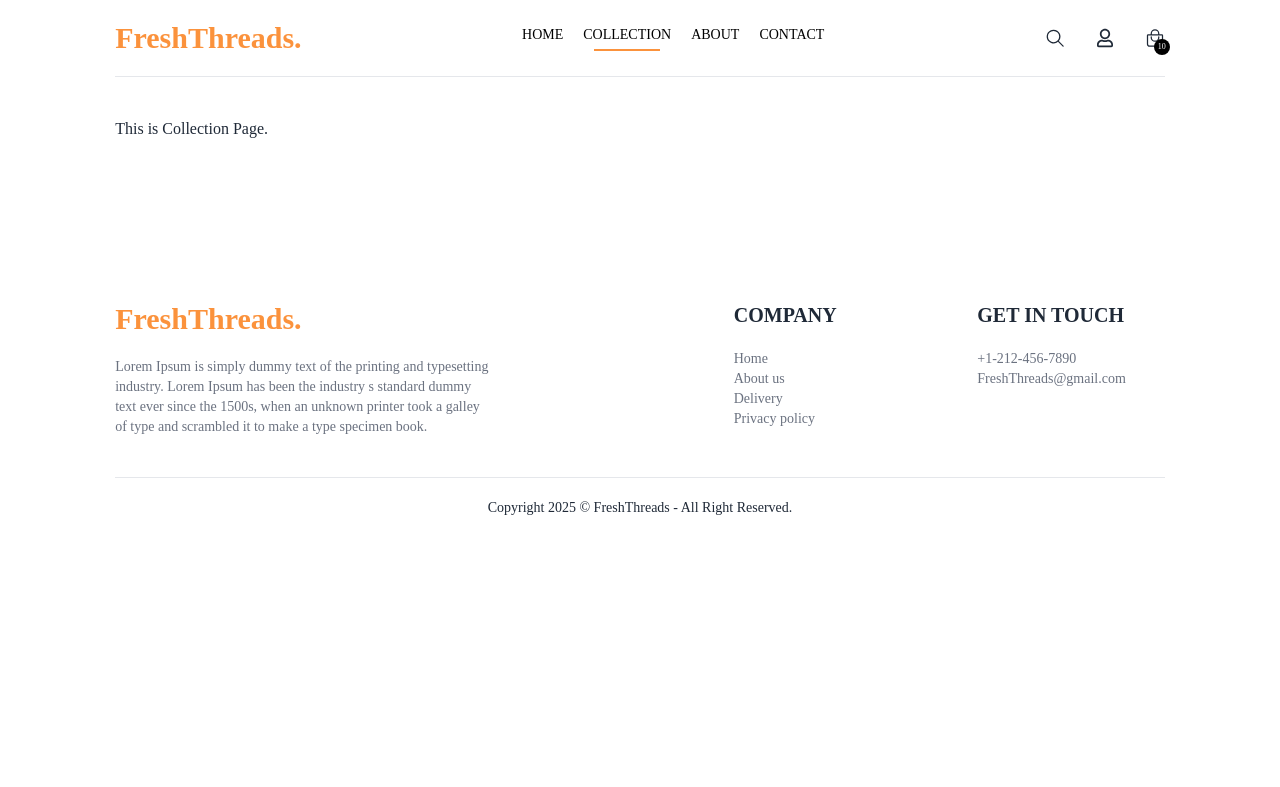
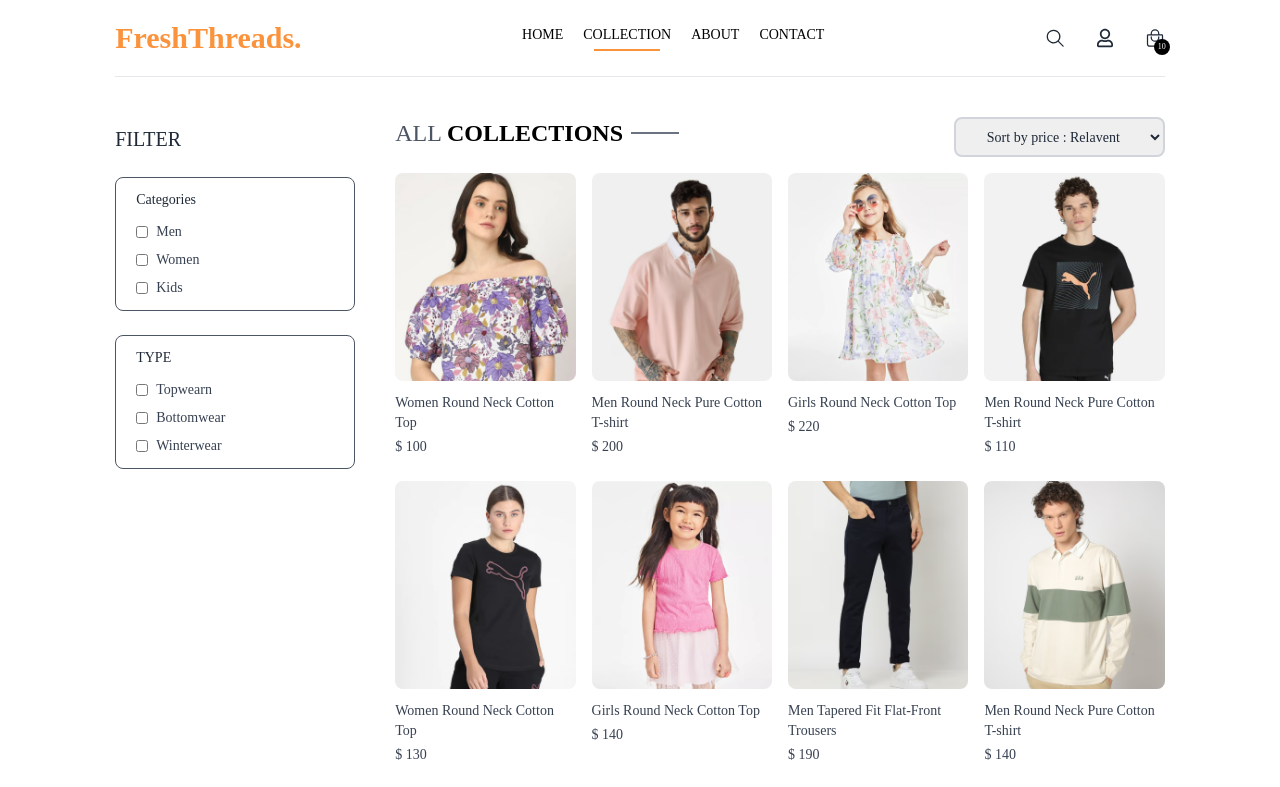
Before and after one commit to Forhad5194/Fashion-E-commerce-client, a React (Vite) app: page /collection in a window 1280 px wide. Shown: the top 787 px of the page. Built offline with nearby package versions, Linux system fonts and the light colour scheme.

Commit message:
Filter by product and product price is done .

```diff
--- a/src/pages/Collection.jsx
+++ b/src/pages/Collection.jsx
@@ -1,20 +1,166 @@
-import { useContext } from "react";
+import { useContext, useEffect, useState } from "react";
 import { ShopContext } from "../context/ShopContext";
+import { MdArrowDropDown } from "react-icons/md";
+import Title from "../components/shared/Title";
+import ProductItems from "../components/ProductItems";
+
+
 
 const Collection = () => {
 
     const { products } = useContext(ShopContext);
-    console.log(products);
+    const [showFilter, setShowFilter] = useState(false)
+    const [filterProduts, setFilterProduts] = useState([])
+    const [category, setCategory] = useState([])
+    const [subCategory, setSubCategory] = useState([])
+    const [sortType, setSortType] = useState('relavent')
+
+
+    const toggleCategory = (e) => {
+        if (category.includes(e.target.value)) {
+
+            setCategory(prev => prev.filter(item => item !== e.target.value))
+
+        } else {
+            setCategory(prev => [...prev, e.target.value])
+        }
+    }
+
+    const toggleSubCategory = (e) => {
+        if (subCategory.includes(e.target.value)) {
+            setSubCategory(prev => prev.filter(item => item !== e.target.value))
+
+        } else {
+            setSubCategory(prev => [...prev, e.target.value])
+        }
+    }
+
+
+    const applyFilter = () => {
+        let productCopy = products.slice();
+
+        if (category.length > 0) {
+            productCopy = productCopy.filter(item => category.includes(item.category))
+
+        }
+        if(subCategory.length > 0) {
+            productCopy = productCopy.filter(item => subCategory.includes(item.subCategory))
+        }
+
+
+
+        setFilterProduts(productCopy)
+    }
+
+    const sortProduct = () => {
+        let fpCopy = products.slice();
+
+        switch(sortType) {
+            case "low-high" :
+                setFilterProduts( fpCopy.sort((a,b) =>(a.price - b.price)))
+                break;
+            case "high-low" :
+                setFilterProduts( fpCopy.sort((a,b) =>(b.price - a.price)))
+                break;
+
+
+                default :
+                applyFilter()
+                break;
+
+
+        }
+    }
+
+
+
+
+    useEffect(() => {
+        sortProduct()
+    } , [sortType])
 
 
 
 
 
 
+useEffect(() => {
+        applyFilter()
+    } , [category,subCategory])
+
+
+
 
     return (
         <div className="flex flex-col sm:flex-row gap-1 sm:gap-10 pt-10 border-t">
-            <h2>This is Collection Page. </h2>
+            {/* Filter part Start */}
+            <div className="min-w-60">
+                <p onClick={() => setShowFilter(!showFilter)} className="my-2 flex items-center gap-2 cursor-pointer text-xl">FILTER
+
+                    <MdArrowDropDown className={`h-3 sm:hidden ${showFilter ? "totate-90" : ""}`} />
+                </p>
+
+
+                <div className={`border border-gray-600 pl-5 py-3 mt-6 rounded-lg ${showFilter ? "" : "hidden"} sm:block`}>
+                    <p className="mb-3 text-sm font-medium">Categories</p>
+                    <div className="flex flex-col text-sm gap-2 font-light text-gray-700">
+                        <p className=" flex gap-2">
+                            <input className="w-3" value={'Men'} type="checkbox" onChange={toggleCategory} /> Men
+                        </p>
+                        <p className=" flex gap-2">
+                            <input className="w-3" value={'Women'} type="checkbox" onChange={toggleCategory} /> Women
+                        </p>
+                        <p className=" flex gap-2">
+                            <input className="w-3" value={'Kids'} type="checkbox" onChange={toggleCategory} /> Kids
+                        </p>
+
+                    </div>
+                </div>
+                {/* SubCatagory Start  */}
+                <div className={`border border-gray-600 pl-5 py-3 mt-6 rounded-lg ${showFilter ? "" : "hidden"} sm:block`}>
+                    <p className="mb-3 text-sm font-medium">TYPE</p>
+                    <div className="flex flex-col text-sm gap-2 font-light text-gray-700">
+                        <p className=" flex gap-2">
+                            <input className="w-3" value={'Topwear'} type="checkbox" onChange={toggleSubCategory} /> Topwearn
+                        </p>
+                        <p className=" flex gap-2">
+                            <input className="w-3" value={'Bottomwear'} type="checkbox" onChange={toggleSubCategory} /> Bottomwear
+                        </p>
+                        <p className=" flex gap-2">
+                            <input className="w-3" value={'Winterwear'} type="checkbox" onChange={toggleSubCategory} /> Winterwear
+                        </p>
+                    </div>
+                </div>
+                {/* SubCatagory End  */}
+            </div>
+            {/* Filter part End */}
+
+            {/* Collection part start  */}
+            <div className="flex-1">
+                <div className="flex justify-between text-base sm:text-2xl mb-4 ">
+                    <Title title1={'ALL'} title2={'COLLECTIONS'} />
+                    <select onChange={(e)=>setSortType(e.target.value)} className="border-2 rounded-lg border-gray-300 px-4 text-center text-sm">
+                        <option value="relavent">Sort by price : Relavent</option>
+                        <option value="low-high">Sort by price : Low to High</option>
+                        <option value="high-low">Sort by price : High to Low</option>
+
+                    </select>
+
+                </div>
+
+
+
+                <div className="grid grid-cols-2 md:grid-cols-3 lg:grid-cols-4 gap-4 gap-y-6 ">
+                    {
+                        filterProduts.map((item, index) => (
+                            <ProductItems key={index} item={item} />
+                        ))
+                    }
+
+                </div>
+
+            </div>
+            {/* Collection part  End  */}
         </div>
     );
 };
```
